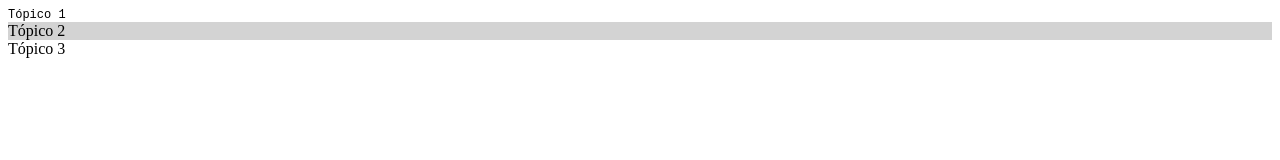
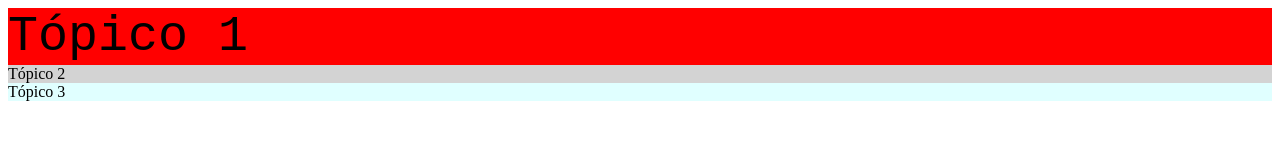
Before and after one commit to sergiocris563/aula-front, a plain HTML site: page cssexterno.html in a window 1280 px wide. Drawn offline with Linux system fonts and the light colour scheme.

Commit message:
salvando a aula de front etapa final

```diff
--- a/css.css
+++ b/css.css
@@ -1,11 +1,15 @@
 /* TAG */
 article {
-    background-color: lightcya;
+    background-color: lightcyan;
 }
 /* classe */
 .fonte {
-    font-family: 'Courier new', Courier, monospace;
+    font-family: 'Courier new', 'Courier', 'monospace';
     font-size: 12px;o
+}
+.corfundo {
+    background-color: red;
+    font-size: 50px;
 }
 /* id somente UM */
 #id2 {
--- a/cssexterno.html
+++ b/cssexterno.html
@@ -3,9 +3,8 @@
 <head>
 <link rel="stylesheet" href="./css.css">
 </head>
-
 <body>
-    <article class="fonte">
+    <article class="corfundo fonte">
          Tópico 1
     </article>
     <article id="id2">
```
